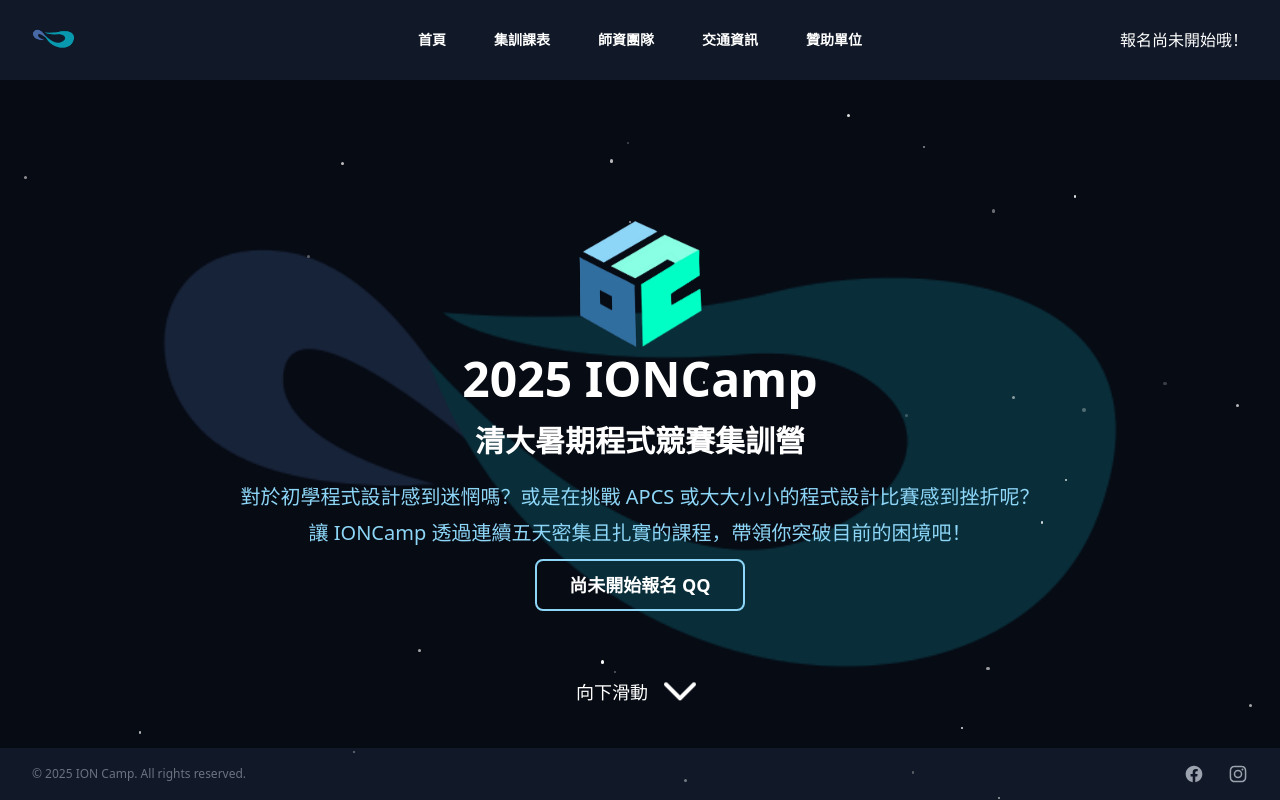
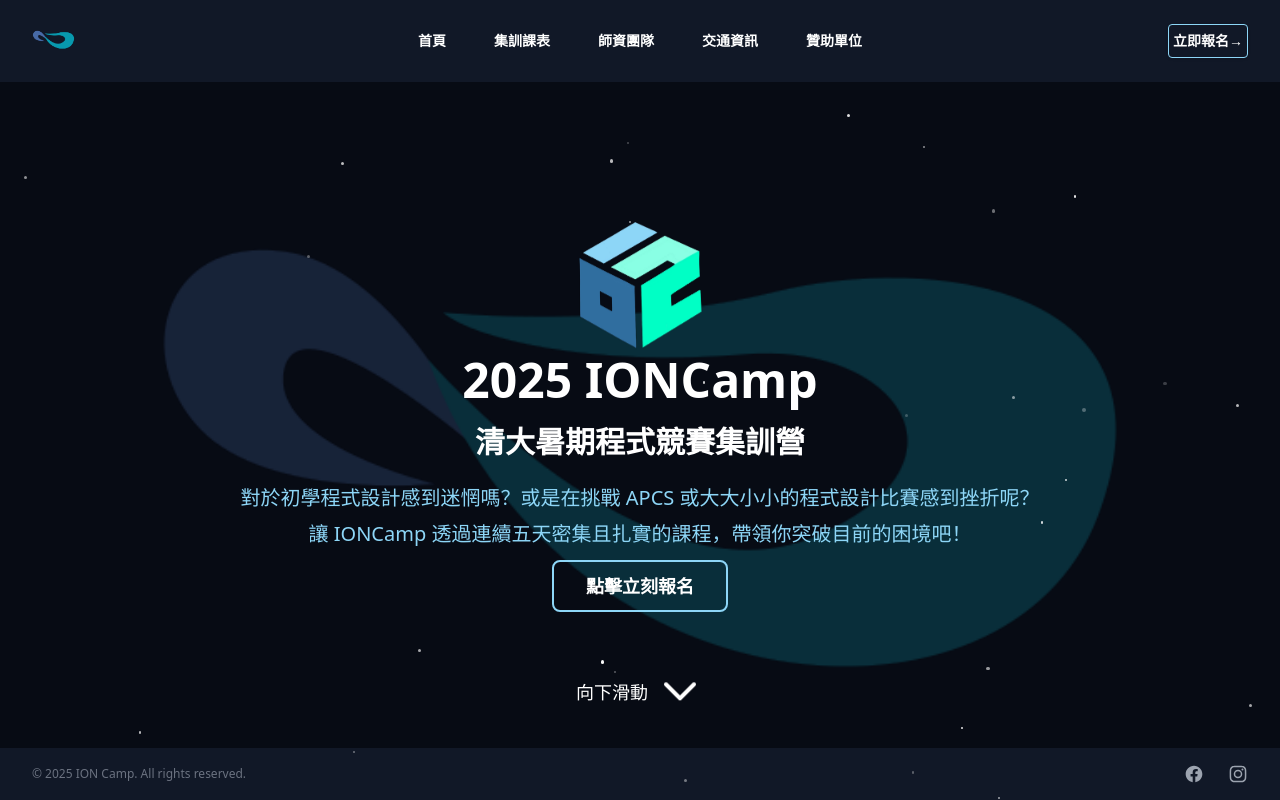
Before and after one commit to ioncamp-internal/web-ionc, a Next.js app: page / in a window 1280 px wide. Built offline with nearby package versions, Linux system fonts and the light colour scheme.

Commit message:
更新報名表單

```diff
--- a/src/components/Header.jsx
+++ b/src/components/Header.jsx
@@ -52,13 +52,12 @@
                     ))}
                 </div>
                 <div className="hidden lg:flex lg:flex-1 lg:justify-end">
-                    報名尚未開始哦！
-                    {/* <Link href="https://forms.gle/xouF2KcsD4ukauGU8"
+                    <Link href="https://forms.gle/HDcLnJJU7TZHs5R88"
                           className="text-sm font-semibold leading-6 text-white border border-white rounded shadow p-1"
                           target={"_blank"}>
                         立即報名
                         <span aria-hidden="true">&rarr;</span>
-                    </Link> */}
+                    </Link>
                 </div>
             </nav>
             <Dialog as="div" className="lg:hidden" open={mobileMenuOpen} onClose={setMobileMenuOpen}>
--- a/src/pages/index.js
+++ b/src/pages/index.js
@@ -10,7 +10,7 @@
 const inter = Inter({subsets: ['latin']})
 
 const FOOTER_HEIGHT = 64; // 假設footer高度為64px，可根據實際調整
-const REGISTRATION_LINK = "#"; // 報名表單連結
+const REGISTRATION_LINK = "https://forms.gle/HDcLnJJU7TZHs5R88"; // 報名表單連結
 
 const pageContents = [
     (
@@ -36,7 +36,7 @@
                     href={REGISTRATION_LINK} // 這裡之後可以替換為實際的報名表單連結
                     className="mt-12 md:mt-16 px-8 py-3 text-lg font-semibold text-white bg-transparent border-2 border-[#8DD6F7] rounded-lg hover:bg-[#8DD6F7] hover:text-[#070B14] transition-all duration-200"
                 >
-                    尚未開始報名 QQ
+                    點擊立刻報名
                 </a>
             </div>
         </>
@@ -117,7 +117,7 @@
                 href={REGISTRATION_LINK} // 這裡之後可以替換為實際的報名表單連結
                 className="mt-16 md:mt-20 px-8 py-3 text-lg font-semibold text-white bg-transparent border-2 border-[#8DD6F7] rounded-lg hover:bg-[#8DD6F7] hover:text-[#070B14] transition-all duration-200"
             >
-                尚未開始報名 QQ
+                點擊立刻報名
             </a>
             </div>
         </div>
```
